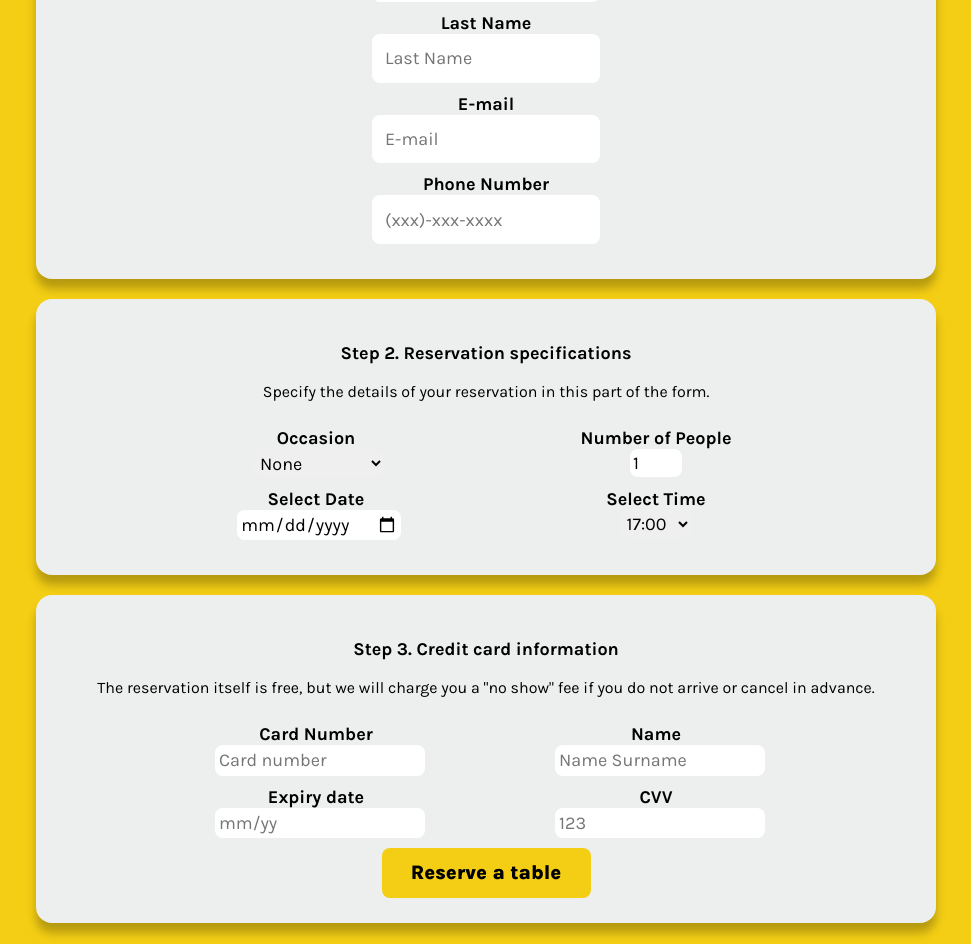
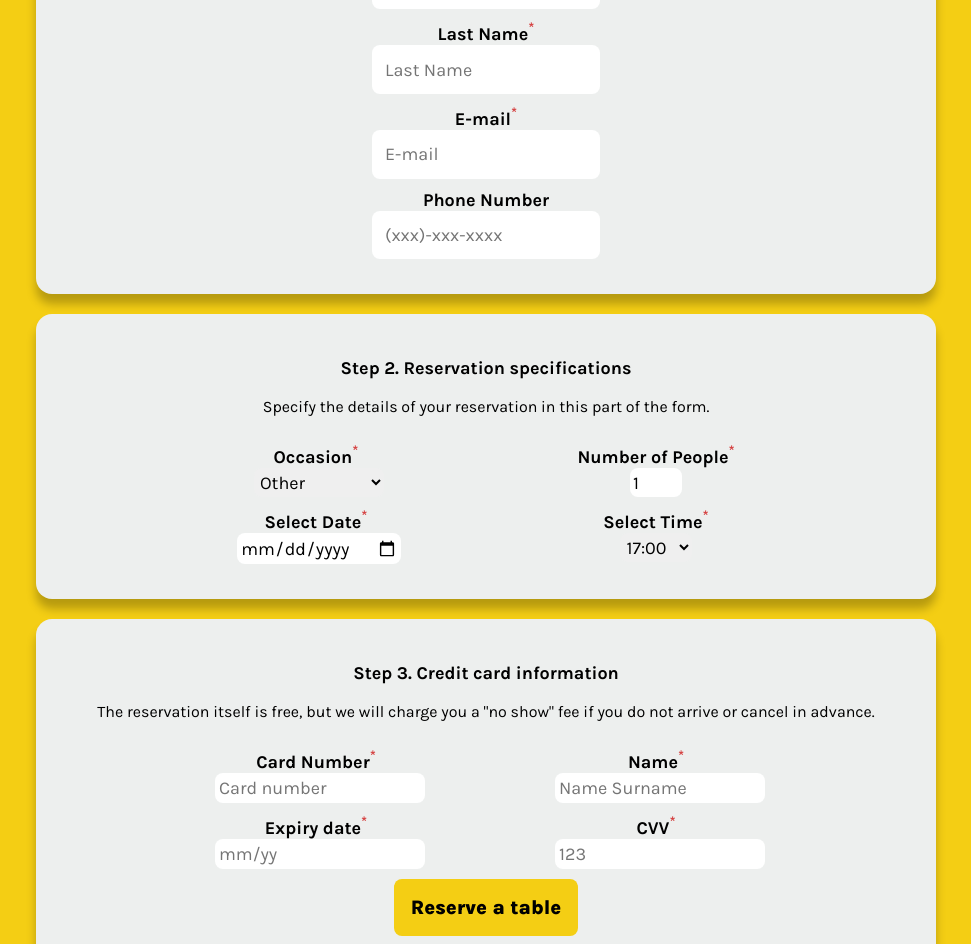
Before and after one commit to ak1nohana/Little-Lemon_project, a React (Create React App) app: page /reservations in a window 1280 px wide. Shown: the part 640-1584 px from the top of the page, without its empty margins (154-1125 px from the left). Built offline with nearby package versions, Linux system fonts and the light colour scheme; a web font is replaced by a local one.

Commit message:
updated form validation

```diff
--- a/src/App.css
+++ b/src/App.css
@@ -401,6 +401,8 @@ select, input {
 #reserve {
   background-color: #F4CE14;
   color: #000;
+  font-weight: 800;
+  font-size: 20px;
 }
 
 #reserve:hover {
@@ -410,6 +412,11 @@ select, input {
 #reserve:active {
   background-color:#495E57;
   color: #fff;
+}
+
+input:required:invalid,
+input:focus:invalid {
+  stroke: #D43C3C;
 }
 
 /*--------MISC-----*/
@@ -440,3 +447,7 @@ select, input {
   text-align: center;
   padding: 15vh;
 }
+
+sup {
+  color: #D43C3C;
+}
--- a/src/components/fragments/reserve-pages/Reservations.js
+++ b/src/components/fragments/reserve-pages/Reservations.js
@@ -13,6 +13,7 @@ export default function ReservationForm(props) {
   const [cardName, setCardName] = useState("");
   const [expDate, setExpDate] = useState("");
   const [cvv, setCvv] = useState("");
+
 
     return (
         <>
@@ -31,14 +32,14 @@ export default function ReservationForm(props) {
             </article>
             </section>
             </div>
-            <form>
+            <form action="/success">
                 <div className="res-form">
                 <div className="step">
                     <h3>Step 1. Contact information</h3>
-                    <p>Fill out this form so we could contact you if needed. All the required information is marked with a * symbol.</p>
+                    <p>Fill out this form so we could contact you if needed. All the required information is marked with a <sup>*</sup> symbol.</p>
                     <div className="step1">
                         <div className="field">
-                            <label htmlFor="fName">First Name</label> <br></br>
+                            <label htmlFor="fName">First Name<sup>*</sup></label> <br></br>
                             <input
                             type="text"
                             id="fName"
@@ -51,7 +52,7 @@ export default function ReservationForm(props) {
                             ></input>
                         </div>
                         <div className="field">
-                            <label htmlFor="LName">Last Name</label> <br></br>
+                            <label htmlFor="LName">Last Name<sup>*</sup></label> <br></br>
                             <input
                             type="text"
                             id="lName"
@@ -64,7 +65,7 @@ export default function ReservationForm(props) {
                             ></input>
                         </div>
                         <div className="field">
-                            <label htmlFor="email">E-mail</label> <br></br>
+                            <label htmlFor="email">E-mail<sup>*</sup></label> <br></br>
                             <input
                             type="email"
                             id="email"
@@ -83,7 +84,6 @@ export default function ReservationForm(props) {
                             id="phonenum"
                             placeholder="(xxx)-xxx-xxxx"
                             value={tel}
-                            required
                             minLength={10}
                             maxLength={25}
                             onChange={(e) => setTel(e.target.value)}
@@ -96,21 +96,20 @@ export default function ReservationForm(props) {
                     <p>Specify the details of your reservation in this part of the form.</p>
                     <div className="step2">
                         <div className="field">
-                            <label htmlFor="occasion">Occasion</label> <br></br>
+                            <label htmlFor="occasion">Occasion<sup>*</sup></label> <br></br>
                             <select
                             id="occasion"
                             value={occasion}
                             onChange={(e) => setOccasion(e.target.value)}
                             >
-                            <option>None</option>
+                            <option>Other</option>
                             <option>Birthday</option>
                             <option>Anniversary</option>
                             <option>Engagement</option>
-                            <option>Other</option>
                             </select>
                         </div>
                         <div className="field">
-                            <label htmlFor="people">Number of People</label> <br></br>
+                            <label htmlFor="people">Number of People<sup>*</sup></label> <br></br>
                             <input
                             type="number"
                             id="people"
@@ -123,7 +122,7 @@ export default function ReservationForm(props) {
                             ></input>
                         </div>
                         <div className="field">
-                            <label htmlFor="date">Select Date</label> <br></br>
+                            <label htmlFor="date">Select Date<sup>*</sup></label> <br></br>
                             <input
                             type="date"
                             id="date"
@@ -134,7 +133,7 @@ export default function ReservationForm(props) {
                         </div>
 
                         <div className="field">
-                            <label htmlFor="time">Select Time</label> <br></br>
+                            <label htmlFor="time">Select Time<sup>*</sup></label> <br></br>
                             <select
                             type="time"
                             id="time"
@@ -160,7 +159,7 @@ export default function ReservationForm(props) {
                     <p>The reservation itself is free, but we will charge you a "no show" fee if you do not arrive or cancel in advance.</p>
                     <div className="step3">
                         <div className="field">
-                            <label htmlFor="cardnum">Card Number</label><br></br>
+                            <label htmlFor="cardnum">Card Number<sup>*</sup></label><br></br>
                             <input
                             type="number"
                             id="cardnum"
@@ -173,7 +172,7 @@ export default function ReservationForm(props) {
                             />
                         </div>
                         <div className="field">
-                            <label htmlFor="cardname">Name</label><br></br>
+                            <label htmlFor="cardname">Name<sup>*</sup></label><br></br>
                             <input
                             type="text"
                             id="cardName"
@@ -184,7 +183,7 @@ export default function ReservationForm(props) {
                             />
                         </div>
                         <div className="field">
-                            <label htmlFor="expDate">Expiry date</label><br></br>
+                            <label htmlFor="expDate">Expiry date<sup>*</sup></label><br></br>
                             <input
                             type="text"
                             id="expDate"
@@ -195,7 +194,7 @@ export default function ReservationForm(props) {
                             />
                         </div>
                         <div className="field">
-                            <label htmlFor="cvv">CVV</label><br></br>
+                            <label htmlFor="cvv">CVV<sup>*</sup></label><br></br>
                             <input
                             type="password"
                             id="cvv"
@@ -206,9 +205,9 @@ export default function ReservationForm(props) {
                             />
                         </div>
                     </div>
-                    <Link to="/success">
-                        <button id="reserve">Reserve a table</button>
-                    </Link>
+                    {/* <Link to="/success"> */}
+                        <input type="submit" id="reserve" value="Reserve a table"/>
+                    {/* </Link> */}
                 </div>
                 </div>
             </form>
```
